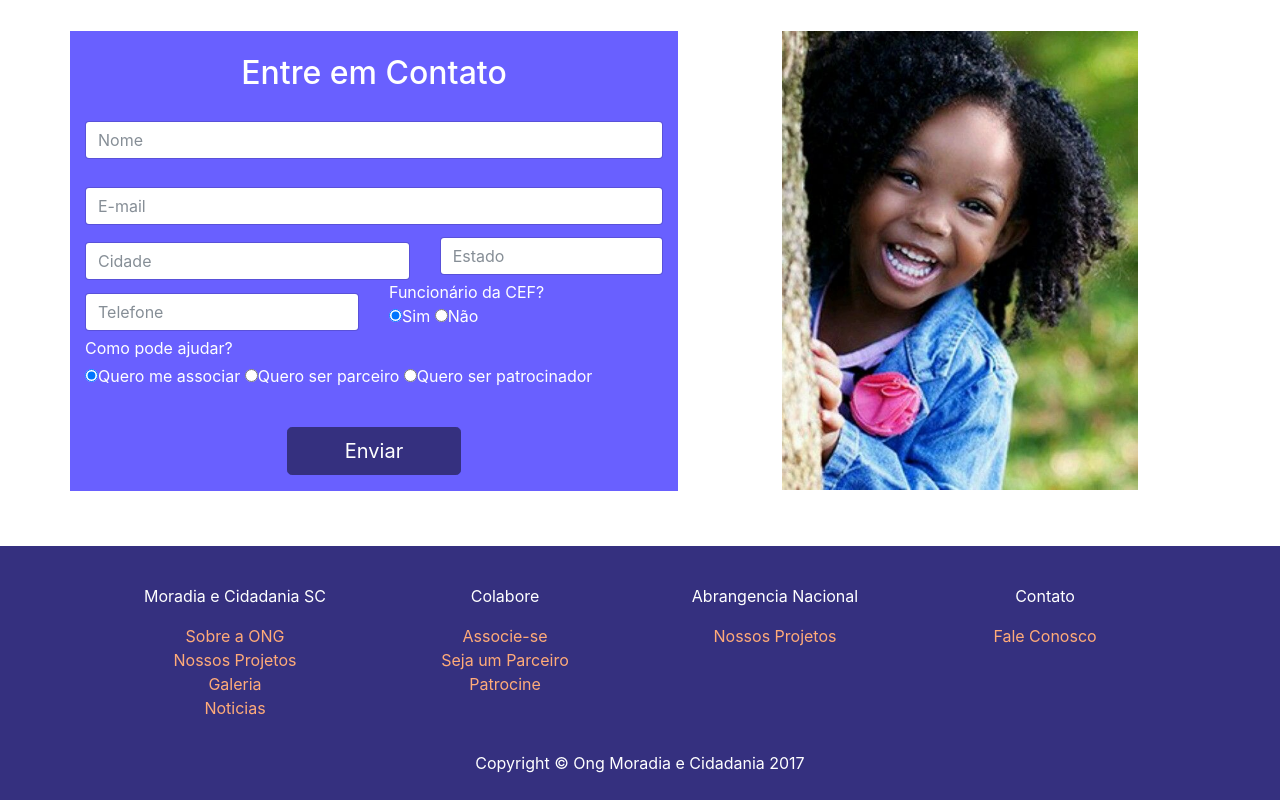
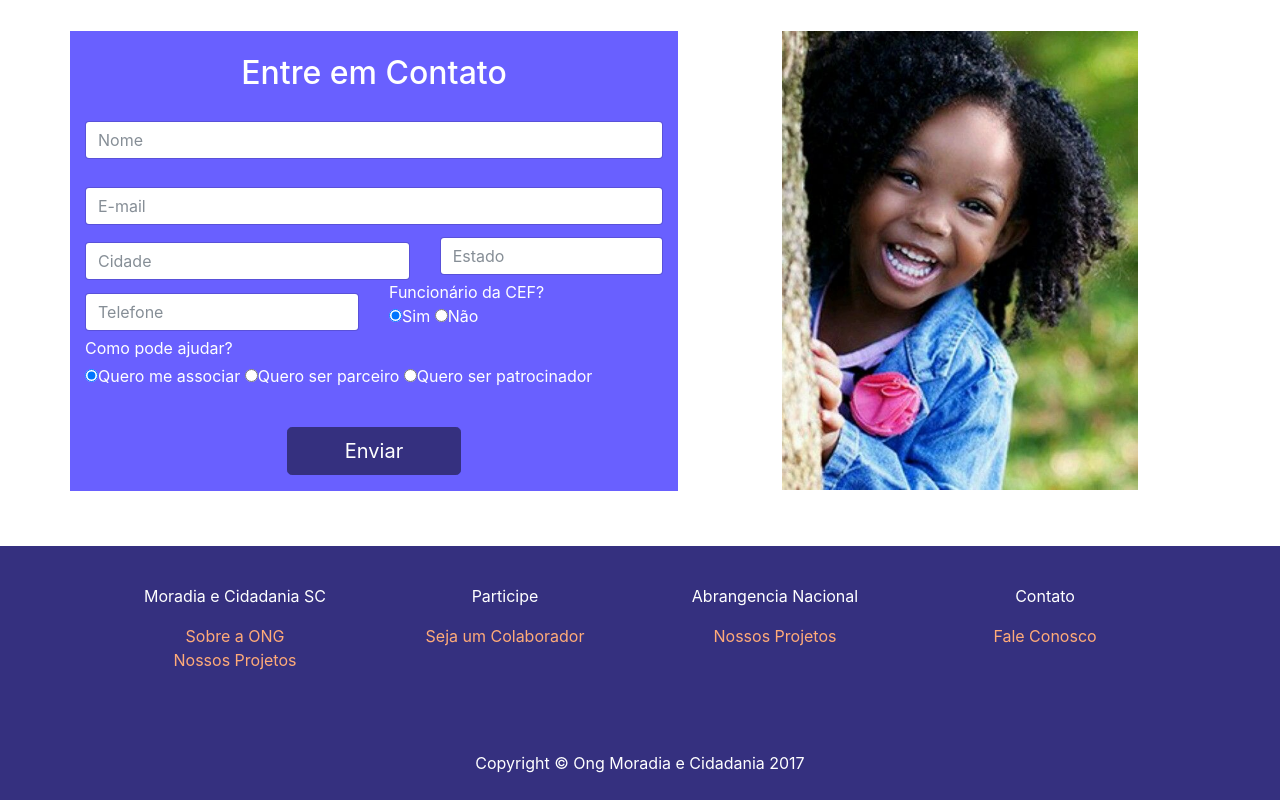
Before and after one commit to ninampaiva/ongmoradiaecidadania, a website: page colabore.html in a window 1280 px wide. Shown: the part 936-1736 px from the top of the page. Drawn offline with Linux system fonts and the light colour scheme.

Commit message:
alteração rodapé

```diff
--- a/colabore.html
+++ b/colabore.html
@@ -150,17 +150,11 @@
           </br>
           <a href="nossosprojetos.html">Nossos Projetos</a>
            </br>
-          <a href="#">Galeria</a>
-           </br>
-          <a href="#">Noticias</a>
         </div>
        <div id="colabore" class="col-sm-3">
-        <p>Colabore</p>
-         <a href="colabore.html">Associe-se</a>
-          </br>
-        <a href="colabore.html">Seja um Parceiro</a>
+        <p>Participe</p>
+        <a href="colabore.html">Seja um Colaborador</a>
          </br>
-        <a href="colabore.html">Patrocine</a>
        </div>
        <div id="nacional" class="col-sm-3">
         <p>Abrangencia Nacional</p>
```
Also changed, not shown: contato.html (+2 -8 lines), nossosprojetos.html (+2 -8 lines), sobre.html (+2 -8 lines).
